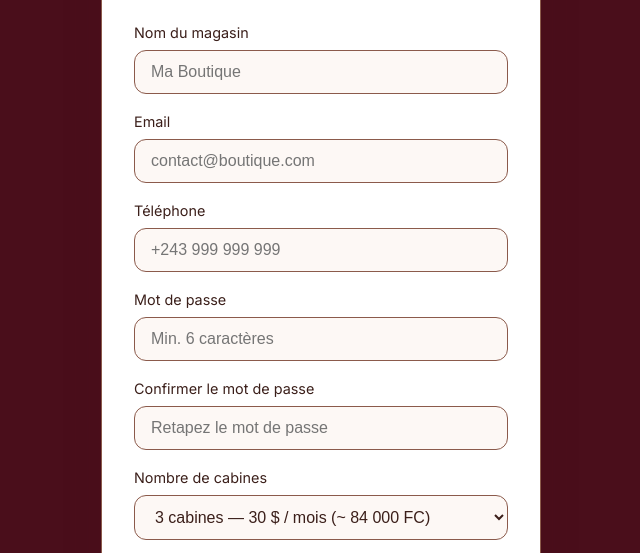
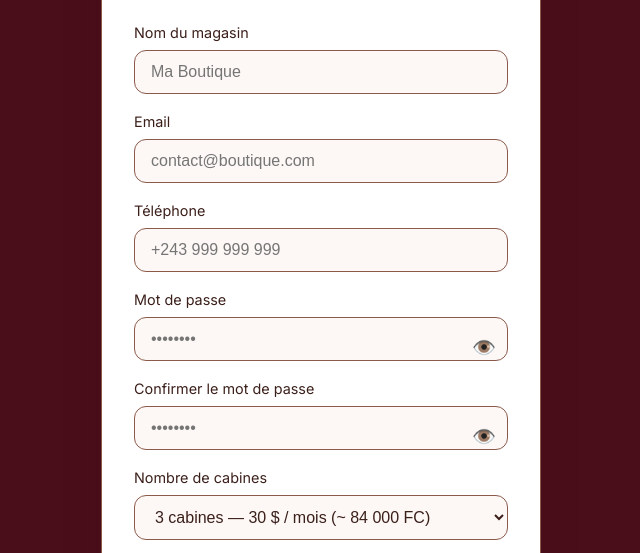
Before and after one commit to cabine-service/cabine-service, a plain HTML site: page public/register.html in a window 1280 px wide. Shown: the part 239-792 px from the top of the page, without its empty margins (319-959 px from the left). Drawn offline with Linux system fonts and the light colour scheme.

Commit message:
Enhance registration form with password toggle
Updated the registration form to include password visibility toggle and improved user interface elements.

```diff
--- a/public/register.html
+++ b/public/register.html
@@ -30,11 +30,19 @@
                 <input type="tel" id="phone" placeholder="+243 999 999 999" required />
 
                 <label for="password">Mot de passe</label>
-                <input type="password" id="password" placeholder="Min. 6 caractères" minlength="6" required />
-
+                <div style="position:relative;">
+                    <input type="password" id="password" placeholder="••••••••" required style="padding-right: 48px;" />
+                    <button type="button" id="togglePassword" style="position:absolute; right:12px; top:50%; transform:translateY(-50%); background:transparent; border:none; cursor:pointer; font-size:1.2rem;">
+                        👁️
+                    </button>
+                </div>
                 <label for="confirmPassword">Confirmer le mot de passe</label>
-                <input type="password" id="confirmPassword" placeholder="Retapez le mot de passe" required />
-
+                <div style="position:relative;">
+                    <input type="password" id="password" placeholder="••••••••" required style="padding-right: 48px;" />
+                    <button type="button" id="togglePassword" style="position:absolute; right:12px; top:50%; transform:translateY(-50%); background:transparent; border:none; cursor:pointer; font-size:1.2rem;">
+                        👁️
+                    </button>
+                </div>
                 <label for="cabines">Nombre de cabines</label>
                 <select id="cabines">
                     <option value="1">1 cabine — 10 $ / mois (~ 28 000 FC)</option>
```
